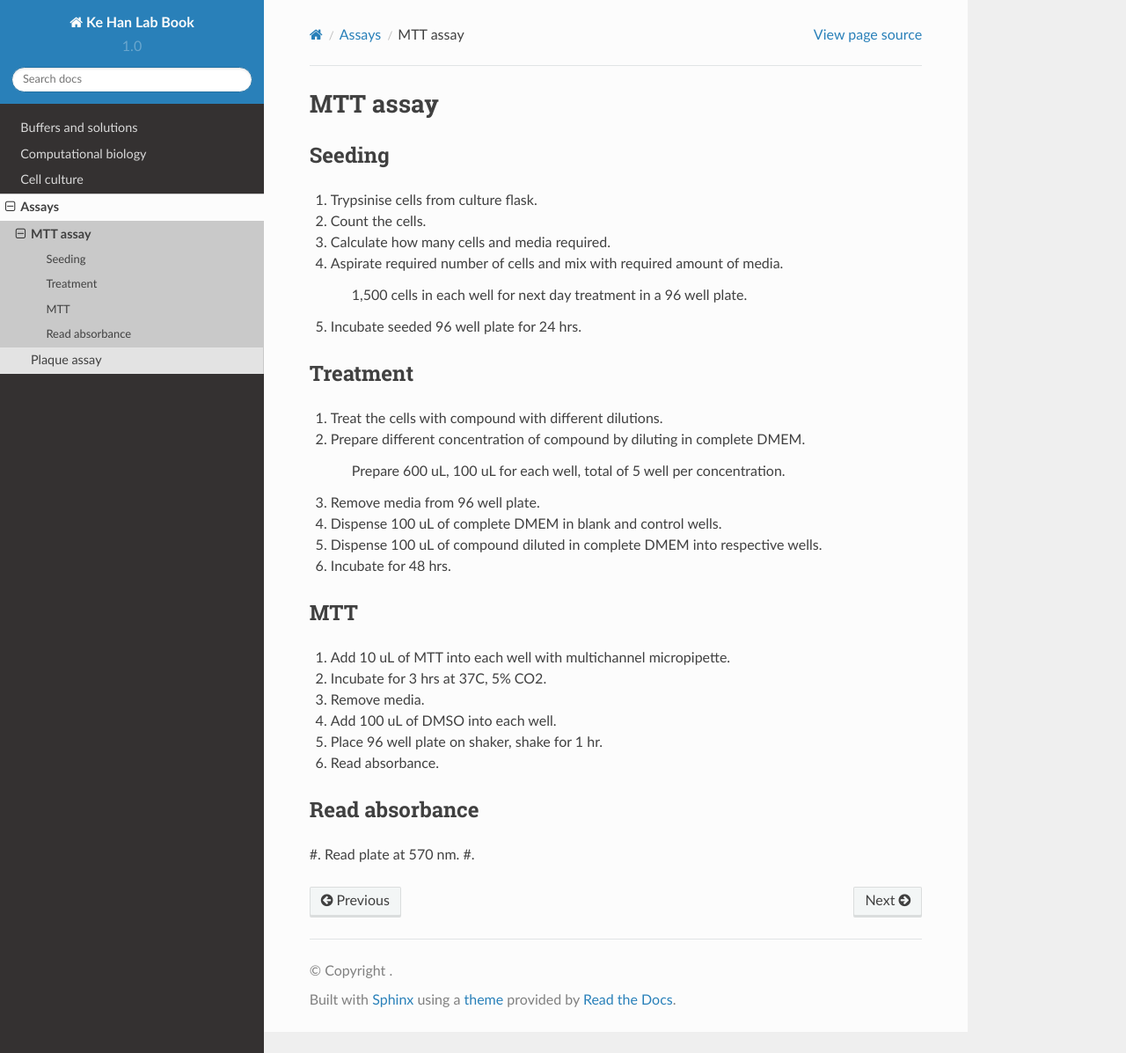
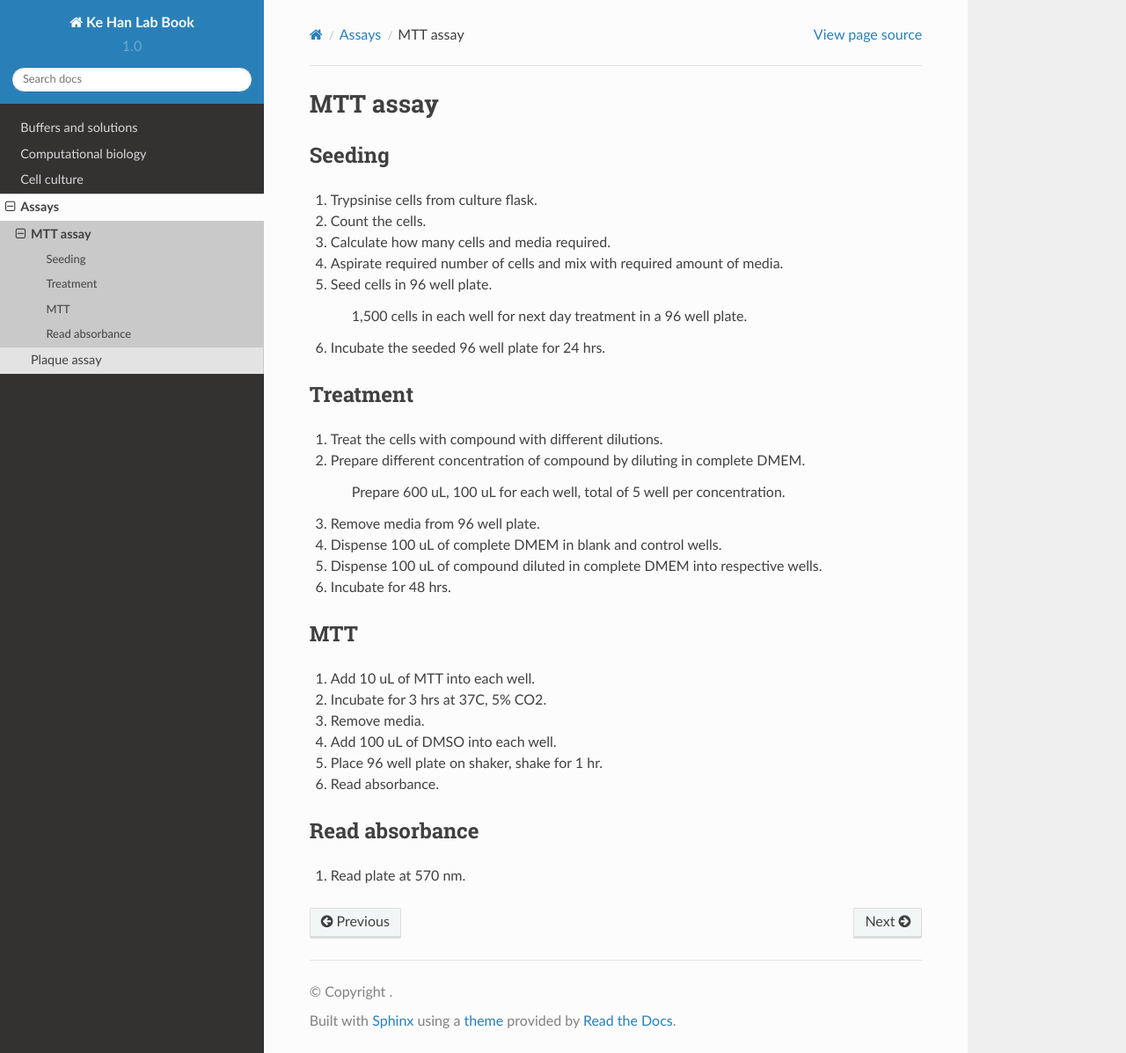
Before and after one commit to kehantan/labbook, a Sphinx documentation site: the page built from docs/assays/mtt.rst, in a window 1280 px wide and 1197 px high. Shown: the whole window at 88% size. Built offline with Sphinx 7.4.7 and the Read the Docs theme 2.0.0, drawn with Linux system fonts in a browser that asks for light colours.

Commit message:
Update mtt.rst

```diff
--- a/docs/assays/mtt.rst
+++ b/docs/assays/mtt.rst
@@ -7,10 +7,11 @@
 #. Count the cells.
 #. Calculate how many cells and media required.
 #. Aspirate required number of cells and mix with required amount of media.
+#. Seed cells in 96 well plate.
 
     1,500 cells in each well for next day treatment in a 96 well plate.
 
-#. Incubate seeded 96 well plate for 24 hrs.
+#. Incubate the seeded 96 well plate for 24 hrs.
 
 Treatment
 ---------
@@ -26,7 +27,7 @@
 
 MTT
 ---
-#. Add 10 uL of MTT into each well with multichannel micropipette.
+#. Add 10 uL of MTT into each well.
 #. Incubate for 3 hrs at 37C, 5% CO2.
 #. Remove media.
 #. Add 100 uL of DMSO into each well.
@@ -36,4 +37,3 @@
 Read absorbance
 ---------------
 #. Read plate at 570 nm.
-#.
```
